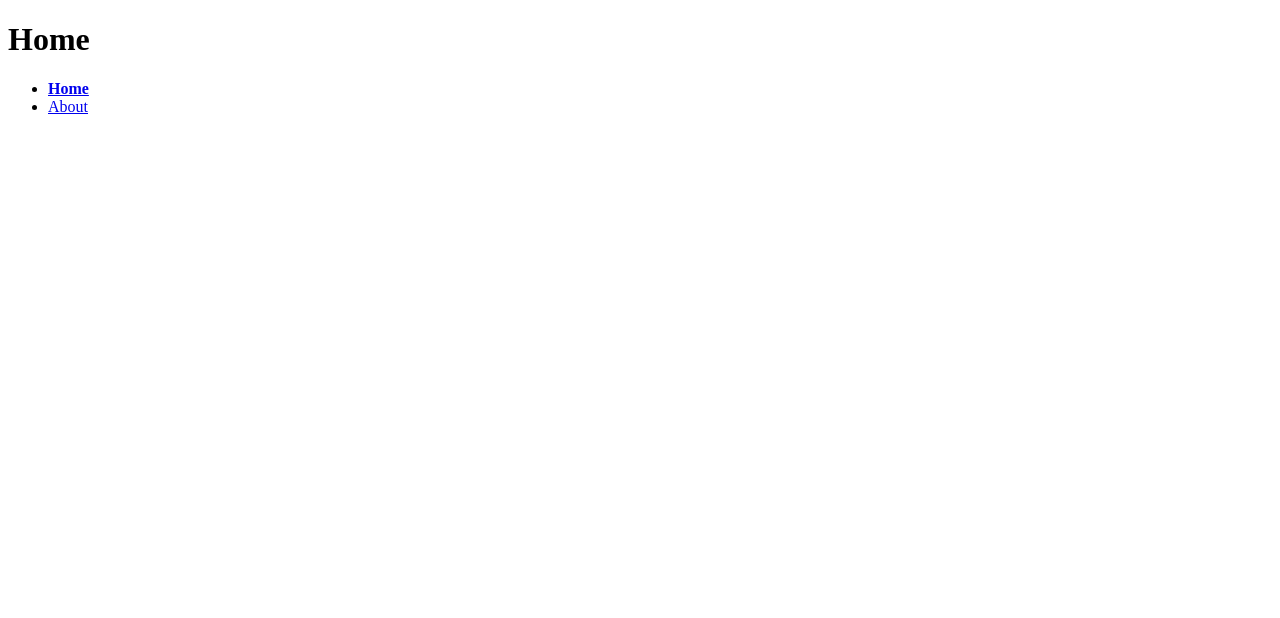
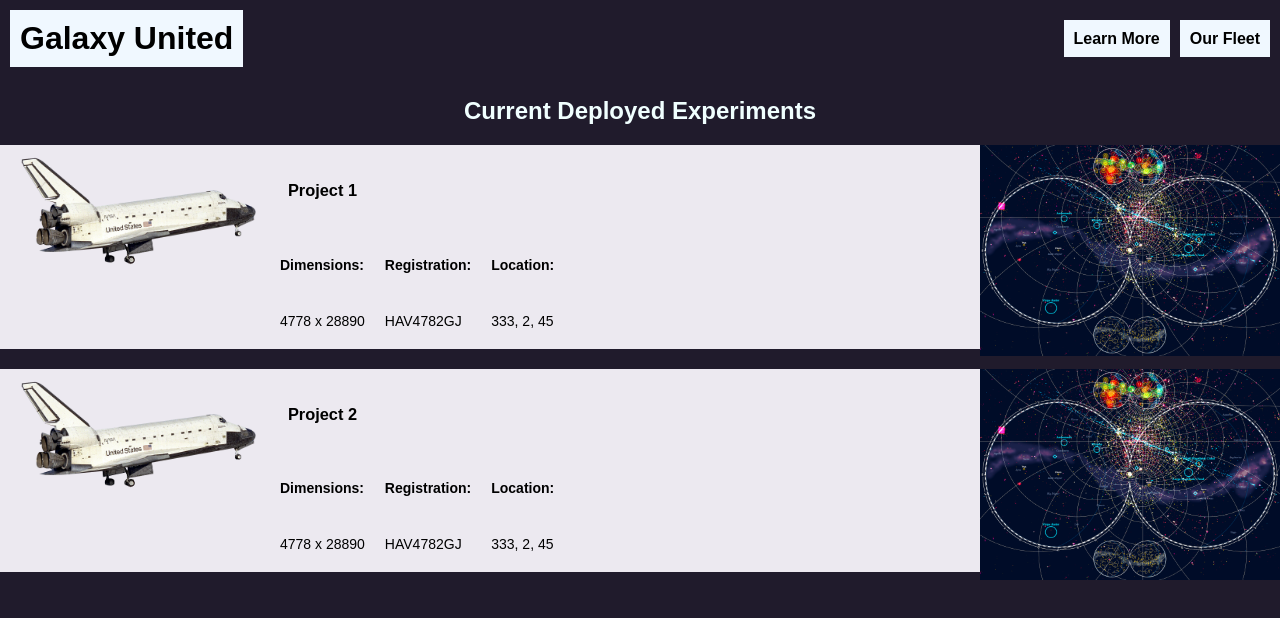
Before and after one commit to geneva13/C3, a plain HTML site: page index.html in a window 1280 px wide. Drawn offline with Linux system fonts and the light colour scheme.

Commit message:
final site

```diff
--- a/index.html
+++ b/index.html
@@ -8,13 +8,69 @@
     <link rel="stylesheet" href="screen.css">
   </head>
   <body>
-    <h1>Home</h1>
-    <nav>
-      <ul>
-        <li><a href="index.html" class="active">Home</a></li>
-        <li><a href="about.html">About</a></li>
-      </ul>
-    </nav>
+    <header>
+      <h1>Galaxy United</h1>
+      <nav>
+        <ul>
+          <li><a href="" class="active">Learn More</a></li>
+          <li><a href="" class="active">Our Fleet</a></li>
+        </ul>
+      </nav>
+    </header>
+    <h2 class="center">Current Deployed Experiments</h2>
+    <div class="info">
+
+          <img src="Spacecraft-PNG-Photo.png" alt="Description of the left image" class="left-image" style="float: left"; width="270">
+
+          <img src="blooper_zoom_map.png" alt="Description of the left image" class="left-image" style="float: right"; width="300">
+
+      <table class="tg">
+        <thead>
+          <tr>
+            <th><h3>Project 1</h3></th>
+          </tr>
+          <tr>
+            <th class="tg-0lax"><span style="font-weight:bold">Dimensions: </span></th>
+            <th class="tg-0lax"><span style="font-weight:700;font-style:normal">Registration: </span></th>
+            <th class="tg-baqh"><span style="font-weight:700;font-style:normal">Location: </span></th>
+          </tr>
+        </thead>
+        <tbody>
+          <tr>
+            <td class="tg-0lax">4778 x 28890</td>
+            <td class="tg-0lax">HAV4782GJ</td>
+            <td class="tg-0lax">333, 2, 45</td>
+          </tr>
+        </tbody>
+        </table>
+      </div>
+
+      <div class="info">
+
+        <img src="Spacecraft-PNG-Photo.png" alt="Description of the left image" class="left-image" style="float: left"; width="270">
+
+        <img src="blooper_zoom_map.png" alt="Description of the left image" class="left-image" style="float: right"; width="300">
+
+    <table class="tg">
+      <thead>
+        <tr>
+          <th><h3>Project 2</h3></th>
+        </tr>
+        <tr>
+          <th class="tg-0lax"><span style="font-weight:bold">Dimensions: </span></th>
+          <th class="tg-0lax"><span style="font-weight:700;font-style:normal">Registration: </span></th>
+          <th class="tg-baqh"><span style="font-weight:700;font-style:normal">Location: </span></th>
+        </tr>
+      </thead>
+      <tbody>
+        <tr>
+          <td class="tg-0lax">4778 x 28890</td>
+          <td class="tg-0lax">HAV4782GJ</td>
+          <td class="tg-0lax">333, 2, 45</td>
+        </tr>
+      </tbody>
+      </table>
+    </div>
+
     <script src="index.js"></script>
   </body>
-</html>
--- a/screen.css
+++ b/screen.css
@@ -1,4 +1,90 @@
-/* Add screen styles below */
-a.active {
+body {
+    background-color: rgb(32, 27, 44);
+    margin: 0;
+        font-family: Arial, sans-serif;
+}
+
+header {
+    display: flex;
+    align-items: center;
+    justify-content: space-between;
+    padding: 10px;
+}
+
+h1 {
+    background-color: aliceblue;
+    padding: 10px;
+    margin: 0;
+}
+
+nav ul {
+    display: flex;
+    list-style-type: none;
+    padding: 0;
+}
+
+nav ul li {
+    margin-left: 10px;
+}
+
+nav ul li a {
+    background-color: aliceblue;
+    padding: 10px;
+    text-decoration: none;
+    color: black;
+}
+
+nav ul li a.active {
     font-weight: bold;
 }
+
+.center {
+    text-align: center;
+    color: azure;
+}
+
+.info {
+    background-color: rgb(236, 233, 240);
+    margin-top: 20px;
+}
+
+.tg  {
+    border: none;
+    border-collapse: collapse;
+    border-spacing: 0;
+}
+
+.tg td{
+    border-style: solid;
+    border-width: 0px;
+    font-family: Arial, sans-serif;
+    font-size: 14px;
+    overflow: hidden;
+    padding: 20px 10px;
+    word-break: normal;
+}
+
+.tg th{
+    border-style: solid;
+    border-width: 0px;
+    font-family: Arial, sans-serif;
+    font-size: 14px;
+    font-weight: normal;
+    overflow: hidden;
+    padding: 20px 10px;
+    word-break: normal;
+}
+
+.tg .tg-baqh{
+    text-align: center;
+    vertical-align: top;
+}
+
+.tg .tg-0lax{
+    text-align: left;
+    vertical-align: top;
+}
+
+.leftimage {
+    align-items: left;
+}
```
Also changed, not shown: Spacecraft-PNG-Photo.png (added), blooper_zoom_map.png (added).
